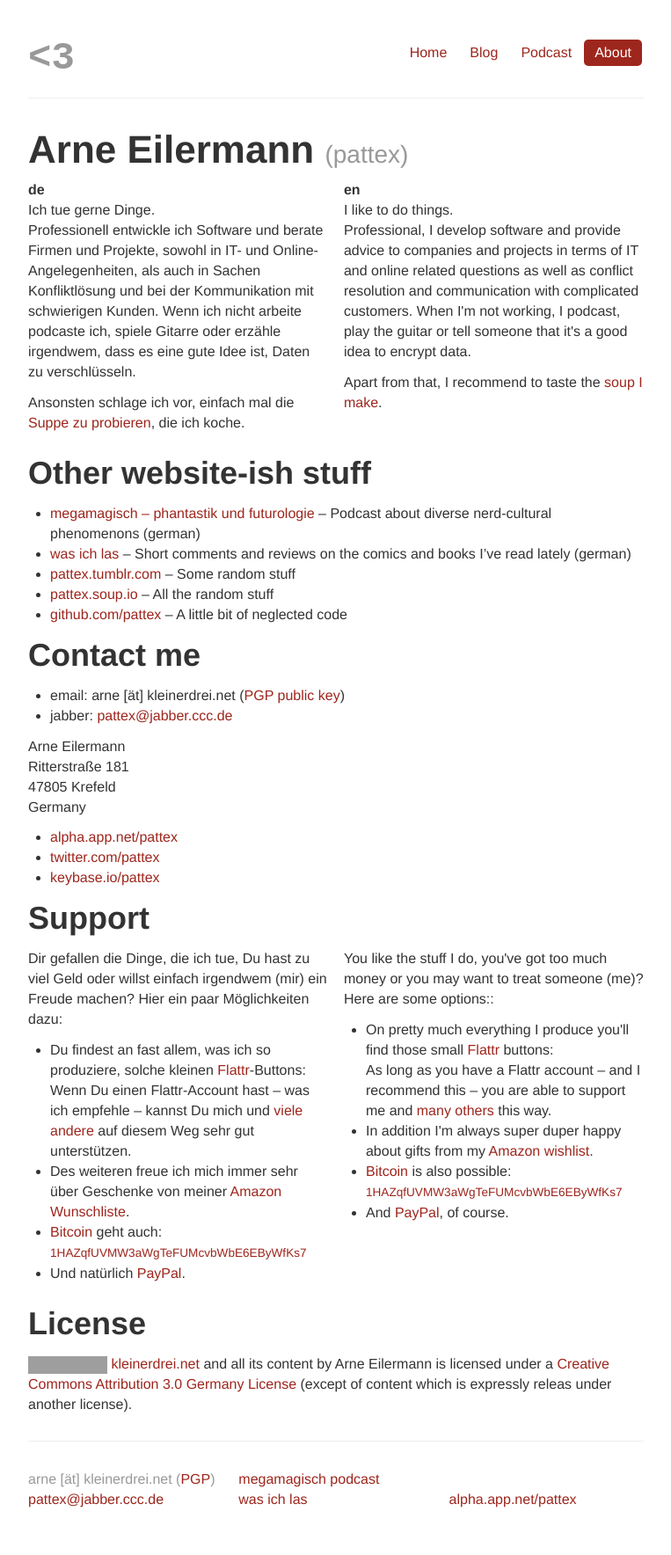
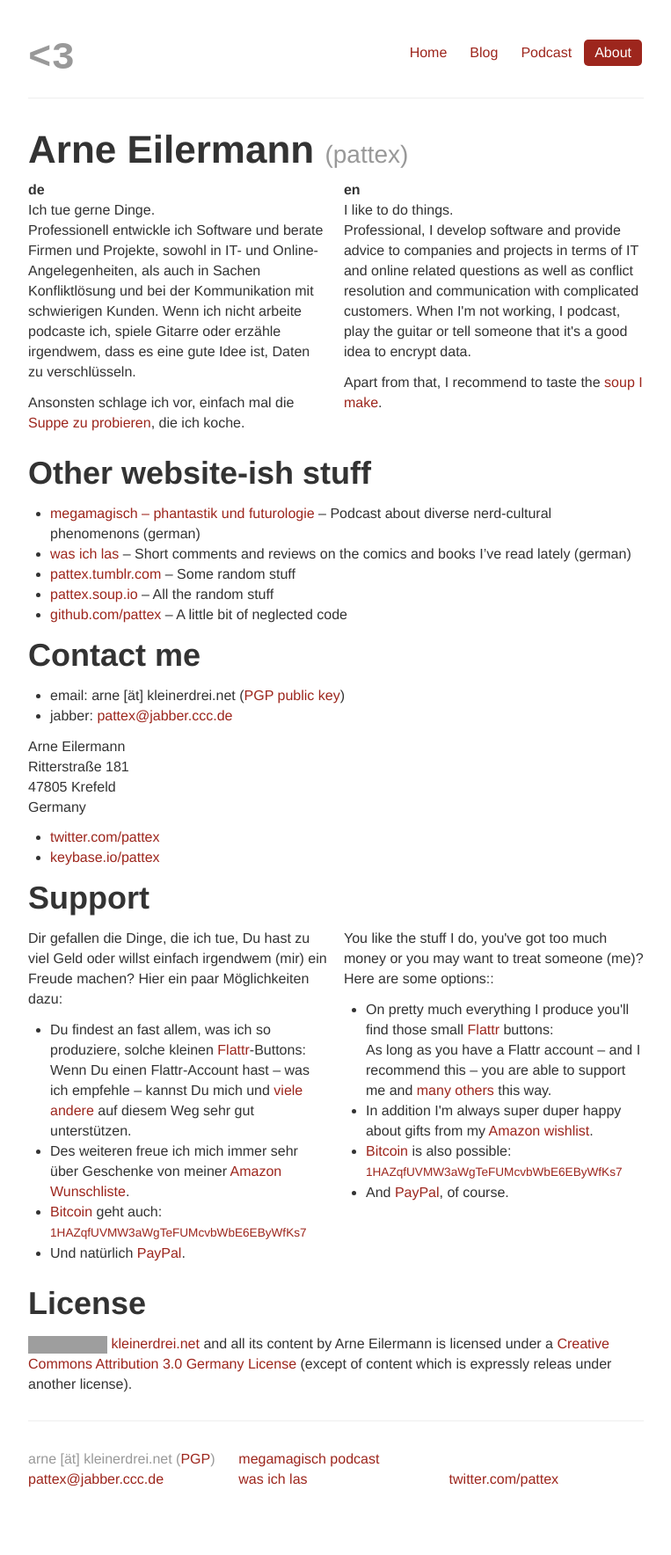
Before and after one commit to pattex/kleinerdrei.net, a Jekyll site: the page built from about.md, in a window 1280 px wide. Shown: the whole page at 88% size, without its empty margins (258-1021 px from the left). Built offline with Jekyll 4.4.1, drawn with Linux system fonts in a browser that asks for light colours; after the commit the page ends 1745 px from its top, so only the background shows below that; grey boxes are pictures that could not be loaded.

Commit message:
Removed app.net links.

```diff
--- a/_layouts/default.html
+++ b/_layouts/default.html
@@ -55,7 +55,7 @@
         <div class="span4">
           <p>
             <a class="FlattrButton" style="display:none;" title="kleinerdrei.net &lt;3" href="https://kleinerdrei.net"  data-flattr-uid="pattex" data-flattr-popout="1" data-flattr-button="compact" data-flattr-category="text" data-flattr-language="en_GB">kleinerdrei.net &lt;3</a><br>
-            <a href="https://alpha.app.net/pattex">alpha.app.net/pattex</a>
+            <a href="https://twitter.com/pattex/">twitter.com/pattex</a>
           </p>
         </div>
       </div>
--- a/about.md
+++ b/about.md
@@ -45,7 +45,6 @@ Ritterstraße 181
 47805 Krefeld
 Germany
 
-* [alpha.app.net/pattex](https://alpha.app.net/pattex)
 * [twitter.com/pattex](https://twitter.com/pattex/)
 * [keybase.io/pattex](https://keybase.io/pattex)
 
```
